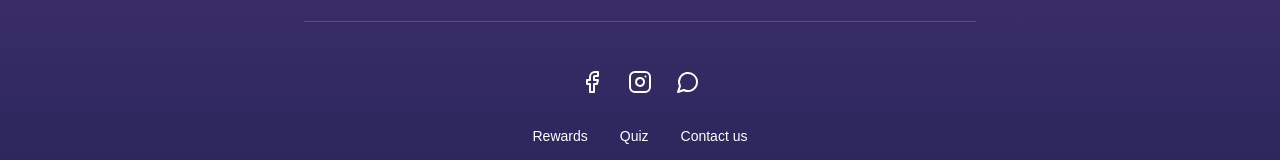
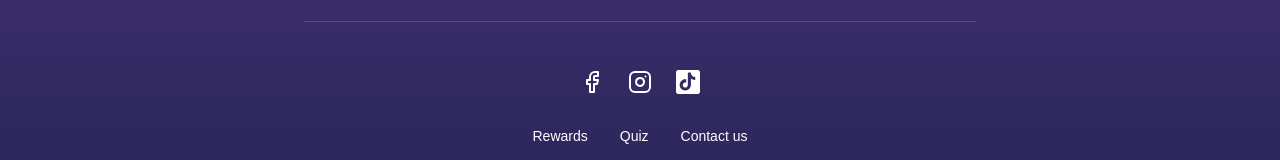
Before and after one commit to AlexeRenaiss/promotion, a Next.js app: page / in a window 1280 px wide. Shown: the part 1811-1971 px from the top of the page. Built offline with nearby package versions, Linux system fonts and the light colour scheme; a web font is replaced by a local one.

Commit message:
add footer and icon

```diff
--- a/src/components/Footer.tsx
+++ b/src/components/Footer.tsx
@@ -1,5 +1,6 @@
 import Link from "next/link";
-import { Facebook, Instagram, MessageCircle } from "lucide-react";
+import Image from "next/image";
+import { Facebook, Instagram } from "lucide-react";
 
 const Footer = () => {
   return (
@@ -35,13 +36,13 @@ const Footer = () => {
           <Link href="#" aria-label="Instagram">
             <Instagram size={24} />
           </Link>
-          <Link
-            href="#"
-            aria-label="TikTok"
-            className="flex items-center justify-center"
-          >
-            {/* Lucide doesn't have a TikTok icon, so we'll use a simplified version with MessageCircle */}
-            <MessageCircle size={24} />
+          <Link href="#" aria-label="TikTok">
+            <Image
+              src="/images/icon-tiktok.svg"
+              alt="TikTok"
+              width={24}
+              height={24}
+            />
           </Link>
         </div>
 
```
Also changed, not shown: public/images/Icon-tiktok.svg (added).
